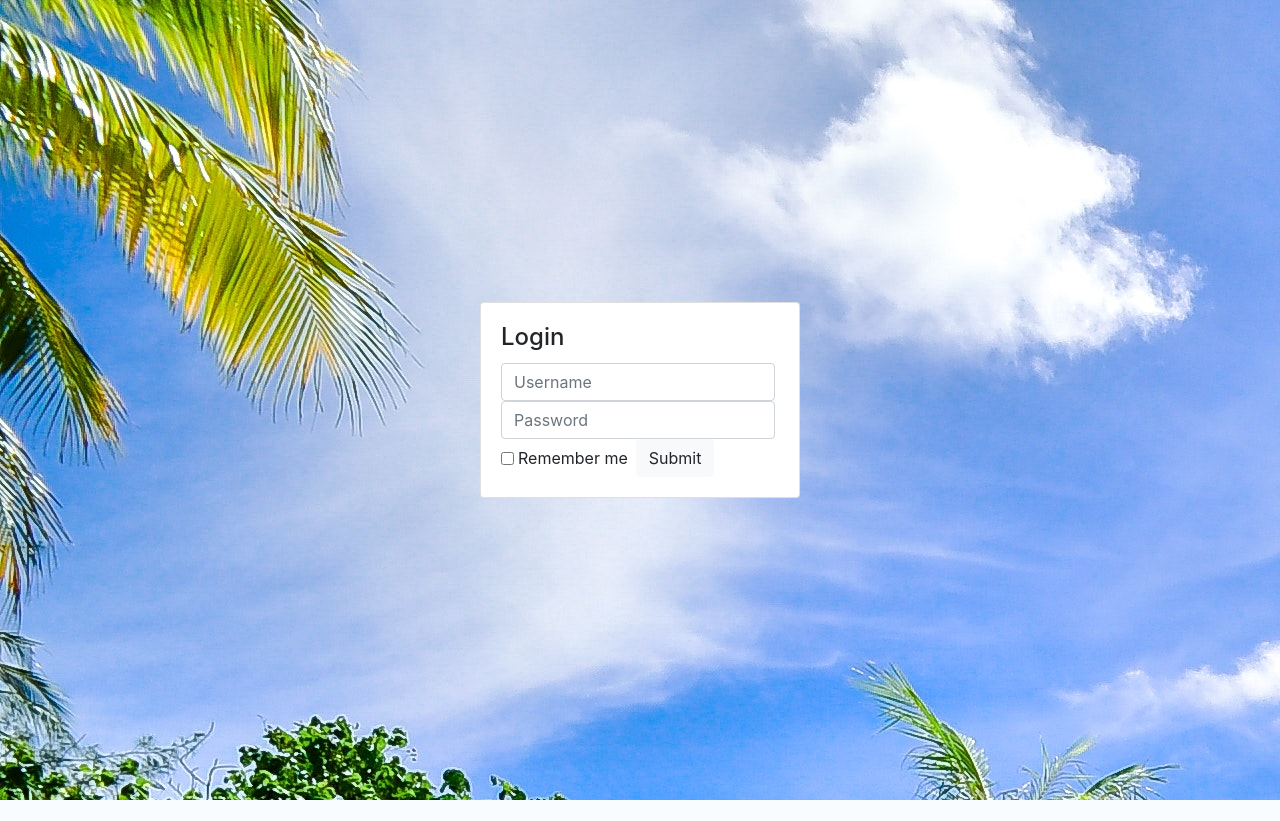
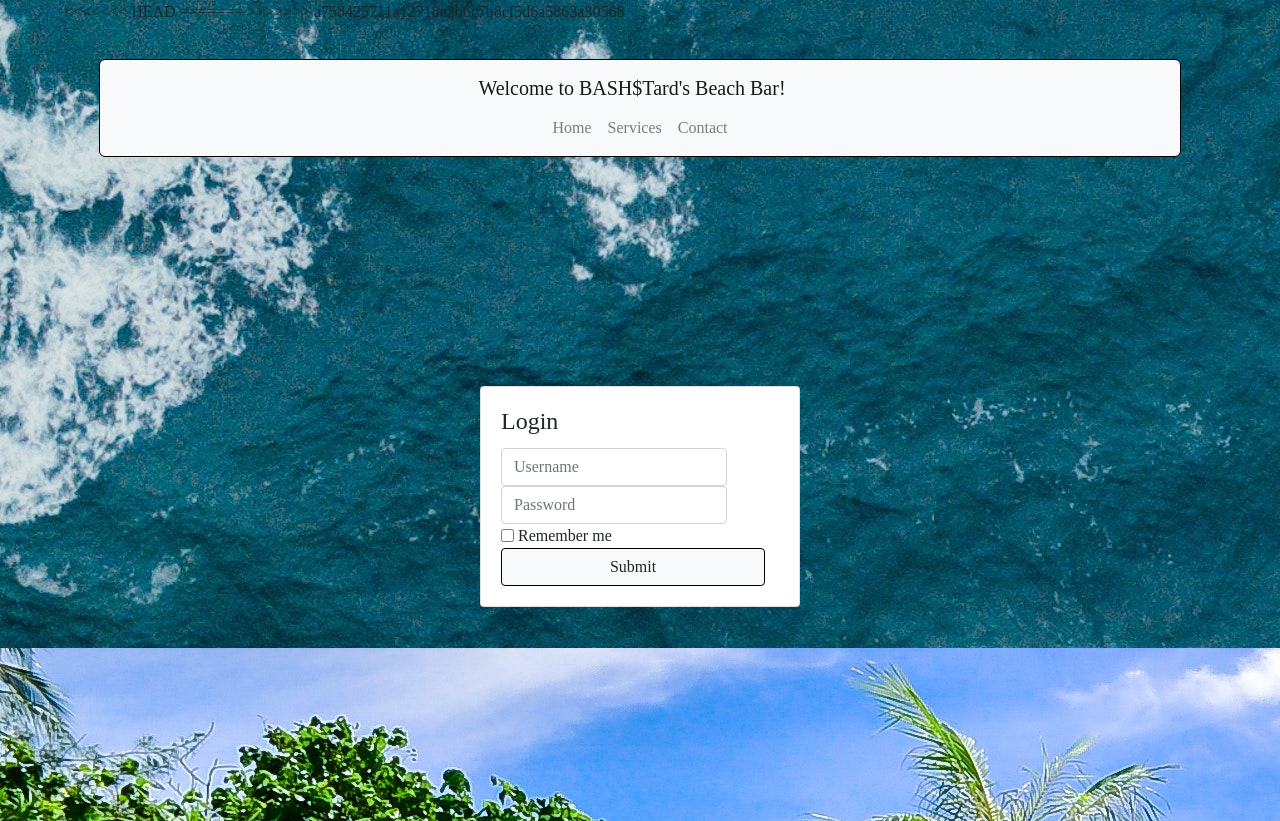
Before and after one commit to komodo108/Hack-The-Bubble-2, a Flask app: page / in a window 1280 px wide. Before the commit the page ends 800 px from the top, so only its background shows below. Run offline with Flask 2, Linux system fonts and the light colour scheme; some libraries are stand-ins or nearby versions.

Commit message:
wegagrgare

```diff
--- a/Website/templates/index.html
+++ b/Website/templates/index.html
@@ -7,11 +7,40 @@
     <meta name="viewport" content="width=device-width, initial-scale=1.0">
     <meta http-equiv="X-UA-Compatible" content="ie=edge">
     <link rel="stylesheet" href="https://stackpath.bootstrapcdn.com/bootstrap/4.1.1/css/bootstrap.min.css" integrity="sha384-WskhaSGFgHYWDcbwN70/dfYBj47jz9qbsMId/iRN3ewGhXQFZCSftd1LZCfmhktB" crossorigin="anonymous">
+<<<<<<< HEAD
     <link rel="stylesheet" href="../static/css/login_style.css">
     <script src="https://ajax.googleapis.com/ajax/libs/jquery/3.3.1/jquery.min.js"></script>
+=======
+    <!--<link rel="stylesheet" href="../static/css/login_style.css">-->
+    <link rel="stylesheet" href="../static/css/test.css">
+>>>>>>> a758425711a12718e2b6c7b8cf5d6a5863a30568
 </head>
 
 <body>
+    <header>
+            <nav class="navbar navbar-expand-sm navbar-light bg-light mb-3">
+                    <div class="container flex">
+                        <a class="navbar-brand" href="#">Welcome to BASH$Tard's Beach Bar!</a>
+                        <button class="navbar-toggler" data-toggle="collapse" data-target="#navbarNav">
+                            <span class="navbar-toggler-icon"></span>
+                        </button>
+                        <div class="collapse navbar-collapse" id="navbarNav">
+                            <ul class="navbar-nav ml-auto">
+                                <li class="nav-item">
+                                    <a class="nav-link" href="index.html">Home</a>
+                                </li>
+
+                                <li class="nav-item">
+                                    <a class="nav-link" href="lounger.html">Services</a>
+                                </li>
+                                <li class="nav-item">
+                                    <a class="nav-link" href="contact.html">Contact</a>
+                                </li>
+                            </ul>
+                        </div>
+                    </div>
+                </nav>
+    </header>
     <div class="container h-100 row align-items-center" style="margin: auto;">
         <div class="card card-block" style="width: 20rem; margin: auto;">
             <div class="card-body">
```
